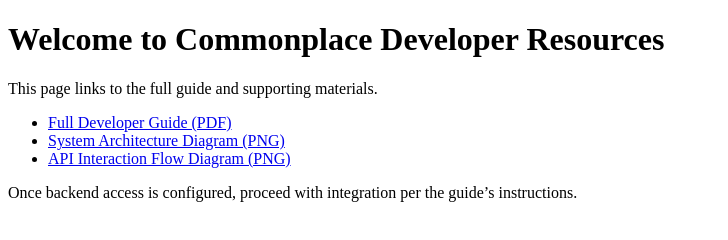
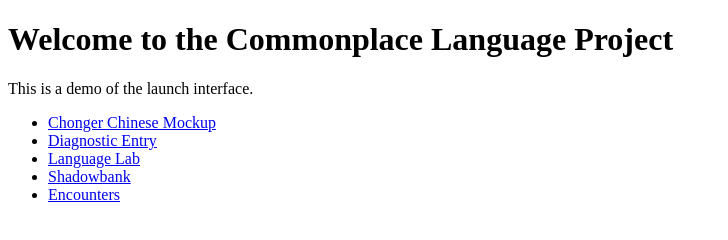
Before and after one commit to commonplace-site/commonplace, a plain HTML site: page index.html in a window 1280 px wide. Shown: the whole page, without its empty margins (0-728 px from the left). Drawn offline with Linux system fonts and the light colour scheme.

Commit message:
Add files via upload
Update UI for launch demo

```diff
--- a/index.html
+++ b/index.html
@@ -3,16 +3,17 @@
 <html lang="en">
 <head>
     <meta charset="UTF-8">
-    <title>Commonplace Developer Hub</title>
+    <title>Commonplace Language Project</title>
 </head>
 <body>
-    <h1>Welcome to Commonplace Developer Resources</h1>
-    <p>This page links to the full guide and supporting materials.</p>
+    <h1>Welcome to the Commonplace Language Project</h1>
+    <p>This is a demo of the launch interface.</p>
     <ul>
-        <li><a href="Commonplace_Developer_Full_Guide_Complete.pdf" target="_blank">Full Developer Guide (PDF)</a></li>
-        <li><a href="system_diagram_img.png" target="_blank">System Architecture Diagram (PNG)</a></li>
-        <li><a href="api_diagram_img.png" target="_blank">API Interaction Flow Diagram (PNG)</a></li>
+        <li><a href="#">Chonger Chinese Mockup</a></li>
+        <li><a href="#">Diagnostic Entry</a></li>
+        <li><a href="#">Language Lab</a></li>
+        <li><a href="#">Shadowbank</a></li>
+        <li><a href="#">Encounters</a></li>
     </ul>
-    <p>Once backend access is configured, proceed with integration per the guide’s instructions.</p>
 </body>
 </html>
```
